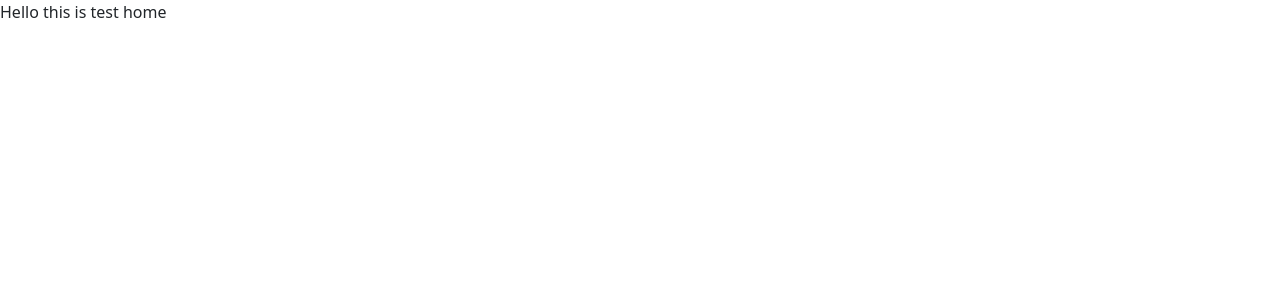
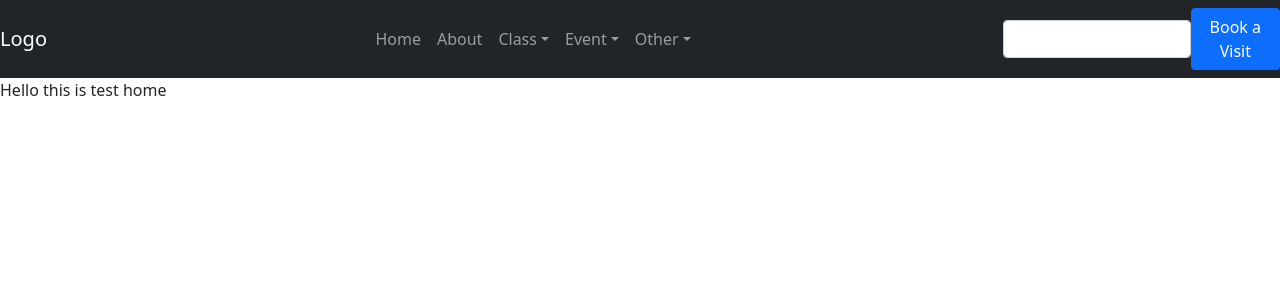
Before and after one commit to theMVPshop/edukids, a React (Create React App) app in the folder edukids/: page / in a window 1280 px wide. Shown: the top 300 px of the page. Built offline with nearby package versions, Linux system fonts and the light colour scheme.

Commit message:
Lance's Update

```diff
--- a/edukids/src/App.js
+++ b/edukids/src/App.js
@@ -1,10 +1,12 @@
 import Router from "./Router"
 import {BrowserRouter} from 'react-router-dom'
 import './App.css';
+import Header from "./components/Header";
 
 function App() {
   return (
     <BrowserRouter>
+    <Header/>
     <Router/>
     </BrowserRouter>
 
--- a/edukids/src/components/Events.js
+++ b/edukids/src/components/Events.js
@@ -5,7 +5,6 @@ const Event = () => {
 
     return (
         <div>
-           <Header></Header>
 
         </div>
     );
```
Also changed, not shown: 1 other file (tests, documents, lock files or other folders).
